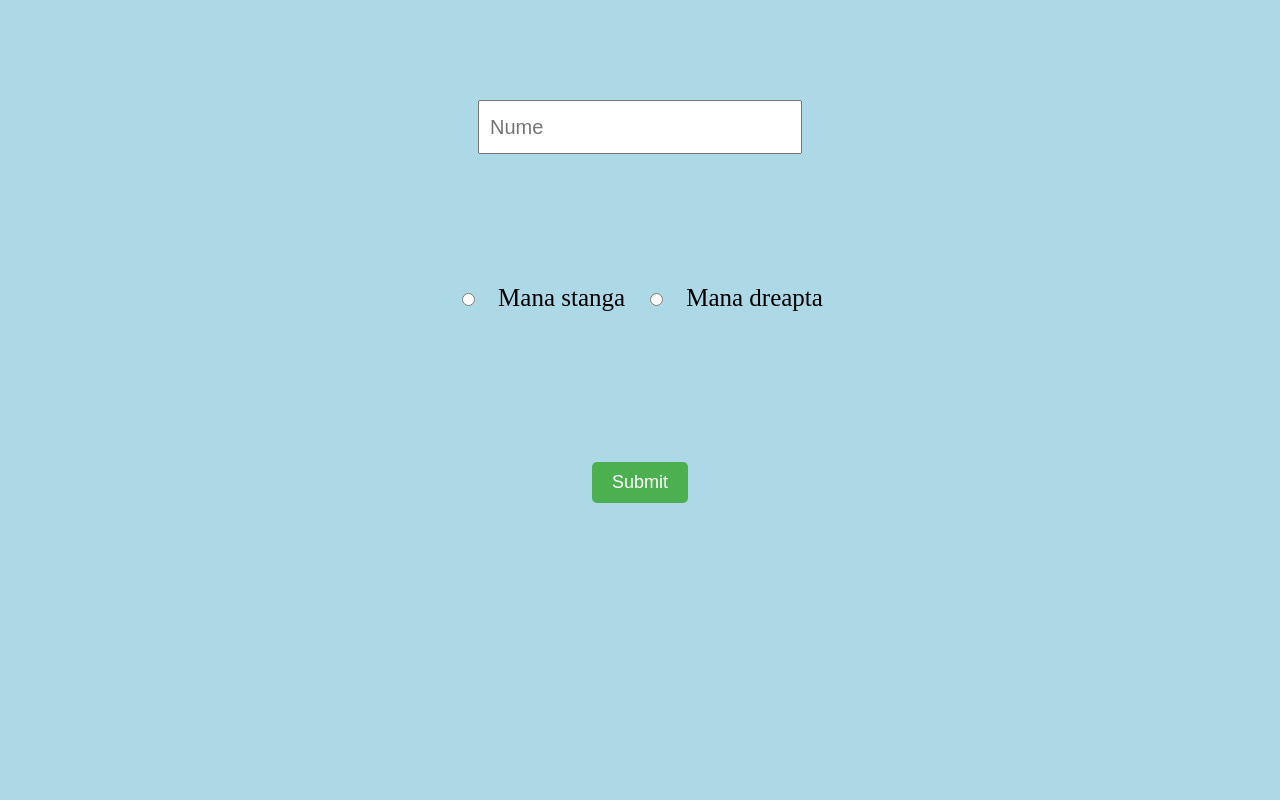
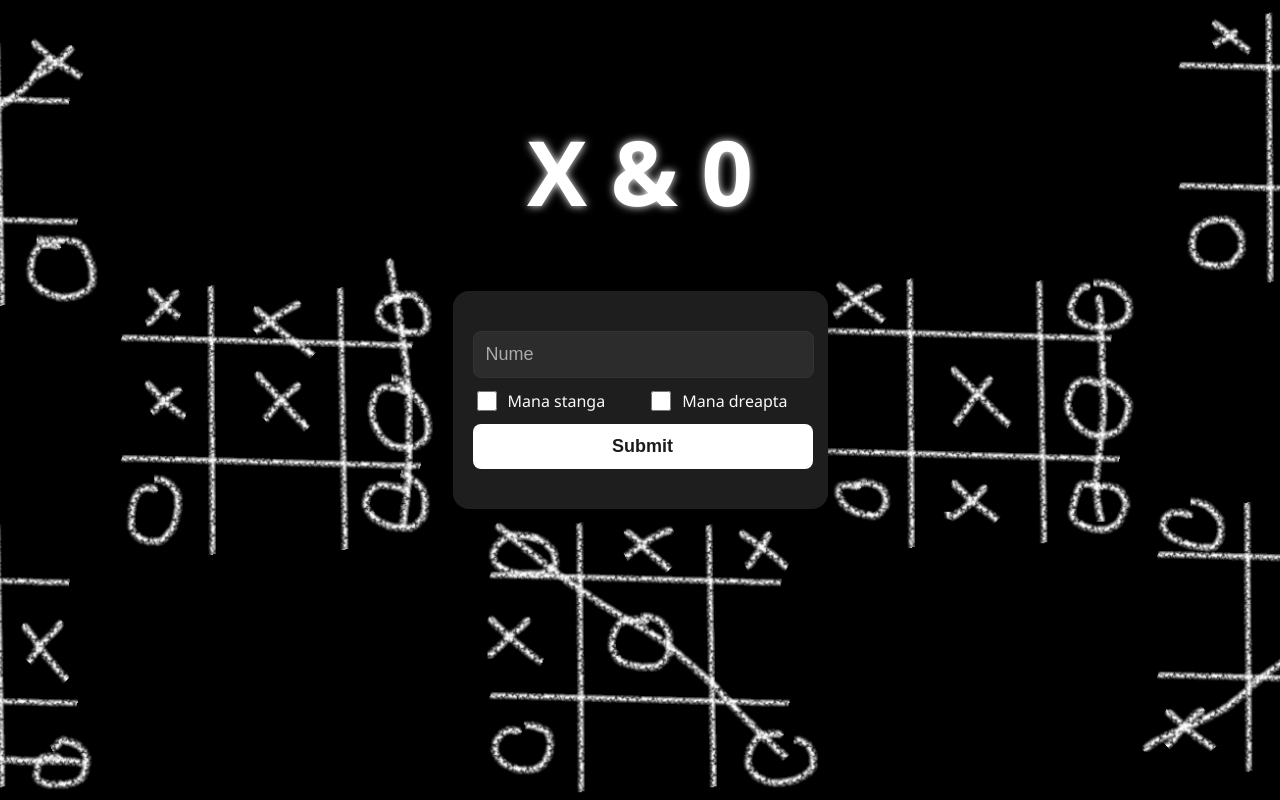
Before and after one commit to Bumbi-dev/Proiect-x-o, a plain HTML site: page src/index.html in a window 1280 px wide. Drawn offline with Linux system fonts and the light colour scheme.

Commit message:
Schimbat ui nu e gata

```diff
--- a/joc/game.css
+++ b/joc/game.css
@@ -2,26 +2,33 @@ body {
     display: flex;
     justify-content: center;
     align-items: center;
-    background-color: lightblue;
+    background: url("../res/xsi0.png");
+    background-size: cover;
+    background-position: center;
+    background-repeat: no-repeat;
+    height: 100vh;
+    margin: 0;
 }
 
-#careu{
-    background: #6FA4AF;
+#careu {
+    background: #020202;
     height: 400px;
     width: 400px;
-    position:absolute;
-    top:130px;
+    position: absolute;
+    top: 130px;
     display: grid;
     grid-template-columns: repeat(3, 1fr);
     grid-template-rows: repeat(3, 1fr);
     gap: 4px;
 
     border-radius: 12px;
+    border-style: groove;
+    border-color: #ffd000;
     overflow: hidden;
 }
 
 .cell {
-    background: #F4E9D7;
+    background: #ffffff;
     color: black;
 
     display: flex;
@@ -34,15 +41,15 @@ body {
 }
 
 #selectX {
-    display:flex;
+    display: flex;
     align-items: center;
     justify-content: center;
-    position:absolute;
-    top:600px;
-    left:500px;
+    position: absolute;
+    top: 600px;
+    left: 500px;
     border-radius: 10px;
-    font-size:40px;
-    font:bold;
+    font-size: 40px;
+    font: bold;
 
 }
 
@@ -51,15 +58,15 @@ body {
 }
 
 #selectO {
-    display:flex;
+    display: flex;
     align-items: center;
     justify-content: center;
-    position:absolute;
-    top:600px;
-    right:650px;
+    position: absolute;
+    top: 600px;
+    right: 650px;
     border-radius: 10px;
-    font-size:40px;
-    font:bold;
+    font-size: 40px;
+    font: bold;
 }
 
 #selectO:focus {
@@ -68,15 +75,15 @@ body {
 
 
 #reset {
-    display:flex;
+    display: flex;
     align-items: center;
     justify-content: center;
-    position:absolute;
-    top:600px;
-    right:500px;
+    position: absolute;
+    top: 600px;
+    right: 500px;
     border-radius: 10px;
-    font-size:40px;
-    font:bold;
+    font-size: 40px;
+    font: bold;
 }
 
 #reset:focus {
--- a/src/index.html
+++ b/src/index.html
@@ -5,21 +5,23 @@
   <meta charset="UTF-8">
   <meta name="viewport" content="width=device-width, initial-scale=1.0">
   <link rel="stylesheet" href="style.css">
-  <style style.css></style>
   <title>Proiect X&0</title>
 </head>
 
 <body>
+  <h1 class="title">X & 0</h1>
   <div class="login">
-    <input id="nume" type="text" placeholder="Nume" />
 
-    <div class="checkbox-container">
-        <input type="radio" name="hand" value="left"> Mana stanga
-        <input type="radio" name="hand" value="right"> Mana dreapta
+    <input type="text" placeholder="Nume">
+
+    <div class="checkboxes">
+      <label><input type="checkbox"> Mana stanga </label>
+      <label><input type="checkbox"> Mana dreapta</label>
     </div>
 
-    <button id="btnlogin" onclick="location.href='../joc/game.html'">Submit</button>
+    <button id="btnlogin" onclick="location.href = '../joc/game.html'">Submit</button>
   </div>
+
   <script src="test.js"></script>
 </body>
 
--- a/src/style.css
+++ b/src/style.css
@@ -1,37 +1,86 @@
-body{
-  background-color: lightblue;
-}
-
-.login{
-  display:flex;
-  flex-direction: column;
-  align-items: center;
-
-  margin-top: 100px;
-}
-
-#nume {
-  width: 300px;      /* wider */
-  height: 40px;      /* taller */
-  font-size: 20px;   /* bigger text */
-  padding: 5px 10px; /* inner spacing */
-}
-
-.checkbox-container {
+body {
+  font-family: 'Segoe UI', Arial, sans-serif;
+  background-color: #121212;
+  color: #e0e0e0;
   display: flex;
   justify-content: center;
-  gap: 20px;
-  padding-top : 130px;
-  font-size: 25px;
+  align-items: center;
+  height: 100vh;
+  margin: 0;
+  background: url("../res/xsi0.png");
+  background-size: cover;
+  background-position: center;
+  background-repeat: no-repeat;
 }
-
-#btnlogin {
-  margin-top: 150px;
-  padding: 10px 20px;
+.title {
+  position: absolute;
+  top: 50px;
+  left: 50%;
+  transform: translateX(-50%);
+  font-size: 90px;
+  font-weight: 700;
+  color: #ffffff;
+  text-shadow: 0 0 8px #ffffff;
+  transition: color 0.3s ease, text-shadow 0.3s ease;
+}
+.title:hover {
+  color: #000000;
+  text-shadow: 0 0 12px #f8f8f8;
+}
+.login {
+  display: flex;
+  flex-direction: column;
+  gap: 10px;
+  background: #1e1e1e;
+  padding: 40px 40px 40px 20px;
+  border-radius: 16px;
+  box-shadow: 0 6px 20px rgba(0, 0, 0, 0.6);
+  width: 315px;
+}
+input[type="text"] {
+  padding: 12px;
   font-size: 18px;
-  background-color: #4CAF50; /* Green */
-  color: white;
+  border-radius: 8px;
+  border: 1px solid #333;
+  background-color: #2c2c2c;
+  color: #fff;
+  outline: none;
+  width: 100%;
+}
+input[type="text"]::placeholder {
+  color: #aaa;
+}
+.checkboxes {
+  display: flex;
+  justify-content: space-between;
+}
+.checkboxes label {
+  display: flex;
+  align-items: center;
+  gap: 8px;
+  font-size: 16px;
+  color: #fafafa;
+}
+input[type="checkbox"] {
+  width: 20px;
+  height: 20px;
+  accent-color: #f7f7f7fd;
+}
+button {
+  padding: 12px 16px;
   border: none;
-  border-radius: 5px;
+  background-color: #ffffff;
+  color: #1b1d1c;
+  border-radius: 8px;
   cursor: pointer;
+  font-size: 18px;
+  font-weight: 600;
+  transition: all 0.2s ease-in-out;
+  margin-left: 0px;
+  margin-right: -25px;
 }
+button:hover {
+  background-color: #000000;
+  text-shadow: 0 0 20px #ffffff;
+  transform: scale(1.03);
+}
```
Also changed, not shown: res/xsi0.png (added).
